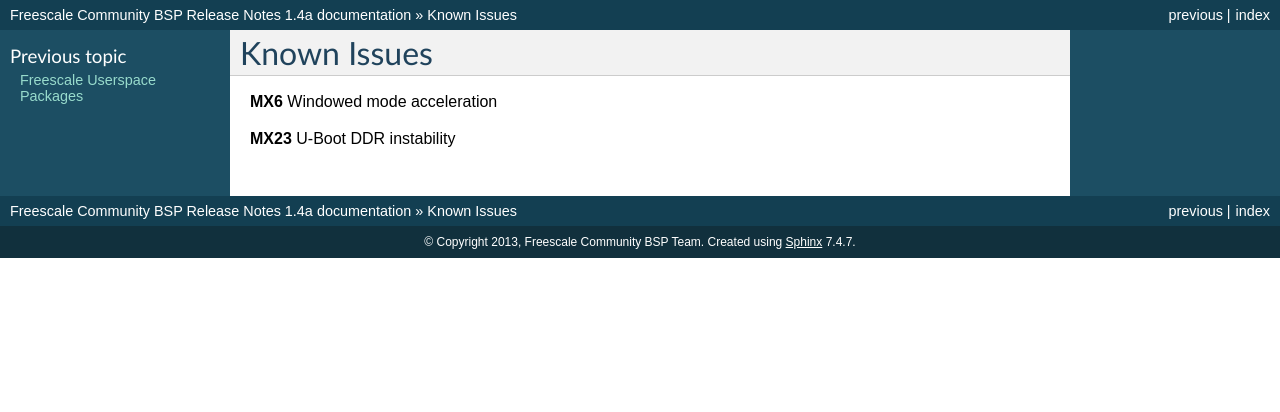
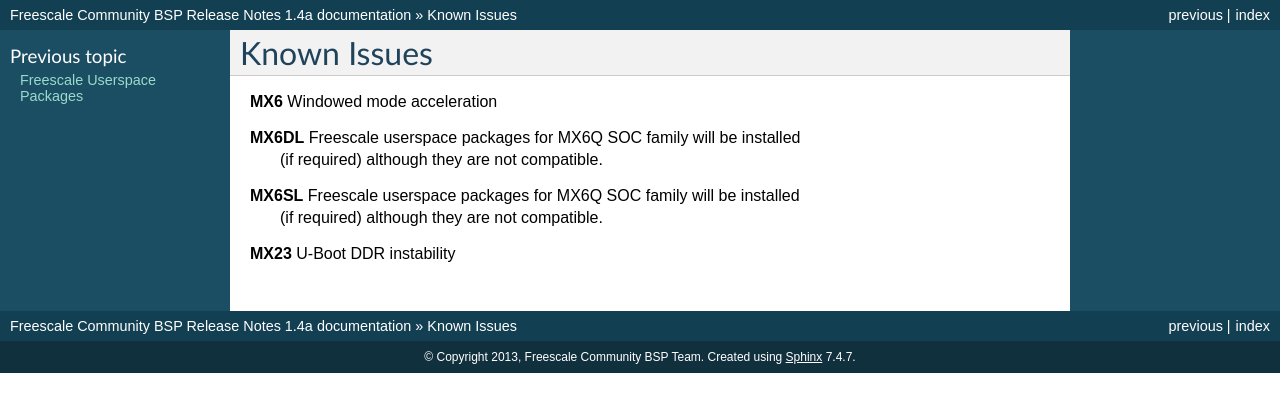
Before and after one commit to Freescale/Documentation, a Sphinx documentation site: the page built from release-notes/source/known-issues.rst, in a window 1280 px wide. Shown: the top 412 px of the page. Built offline with Sphinx 7.4.7, drawn with Linux system fonts in a browser that asks for light colours.

Commit message:
known-issues: Add FSL userspace pkg for mx6SL/DL
MX6Q accelerated packages will be installed althought
they are not compatible with soc family mx6sl/dl

Signed-off-by: Daiane Angolini <daiane.angolini@freescale.com>

```diff
--- a/release-notes/source/known-issues.rst
+++ b/release-notes/source/known-issues.rst
@@ -3,4 +3,10 @@
 
 **MX6** Windowed mode acceleration
 
+**MX6DL** Freescale userspace packages for MX6Q SOC family will be installed
+ (if required) although they are not compatible.
+
+**MX6SL** Freescale userspace packages for MX6Q SOC family will be installed
+ (if required) although they are not compatible.
+
 **MX23** U-Boot DDR instability
```
